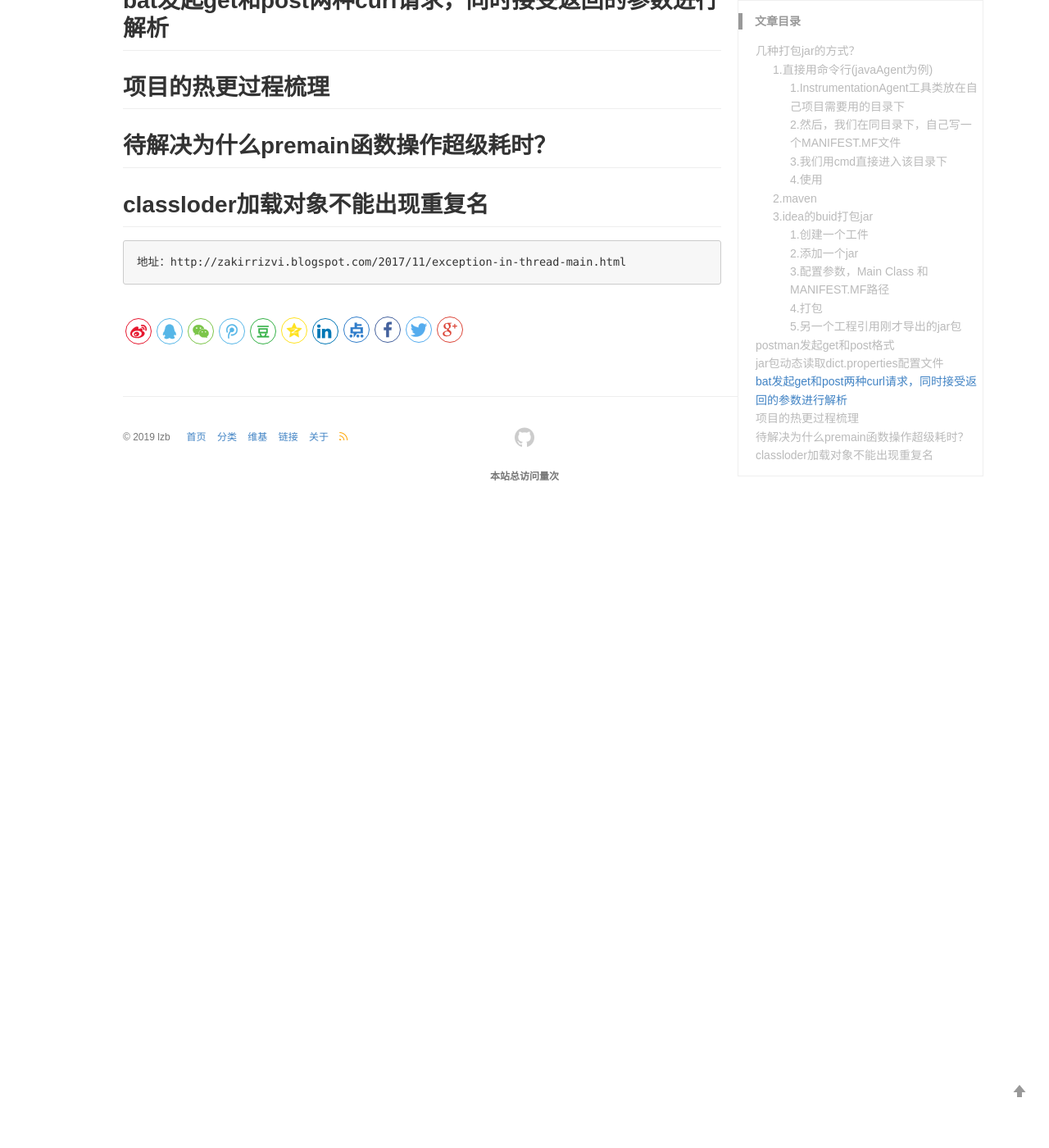
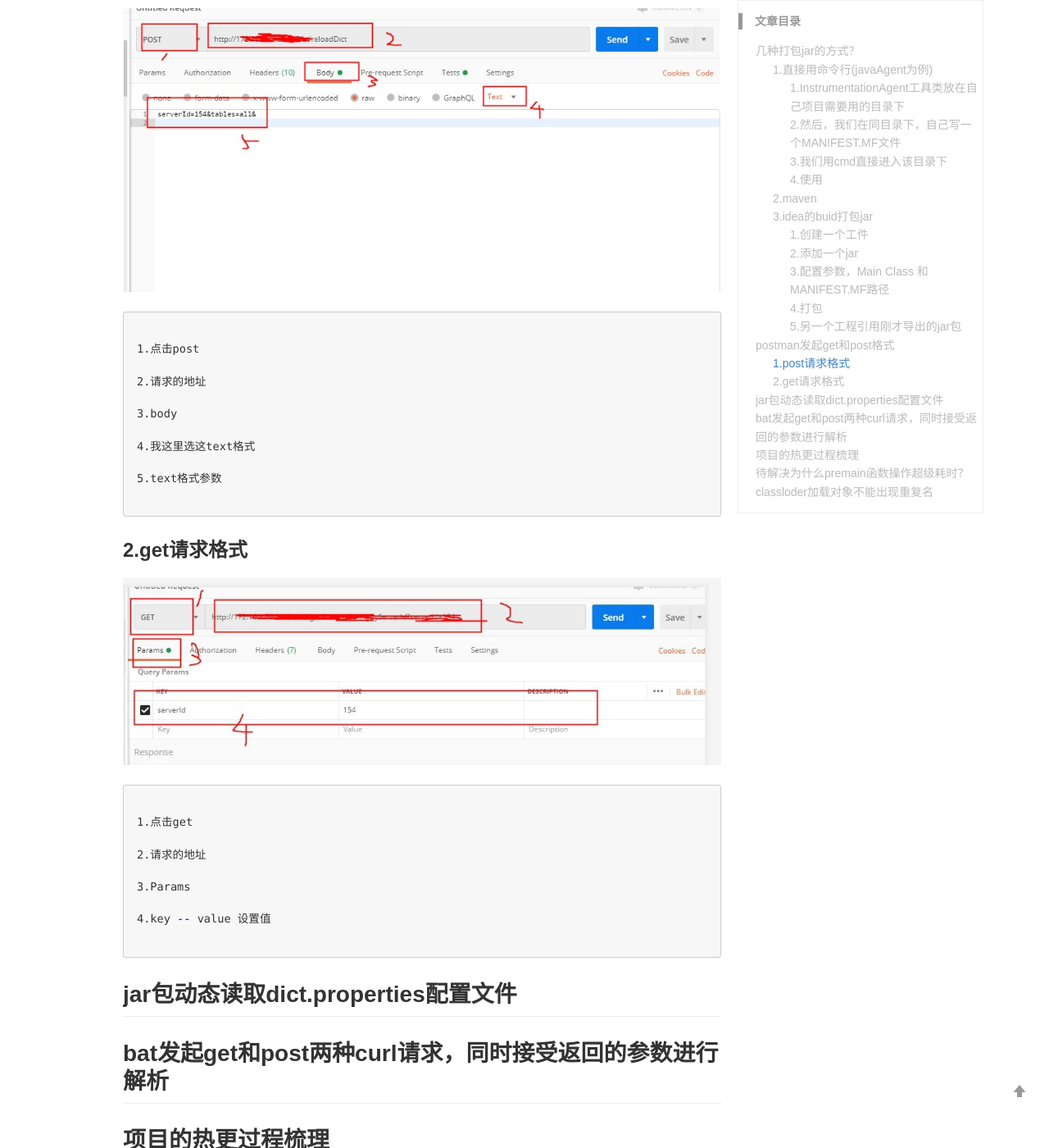
Before and after one commit to lizb0907/lizb0907.github.io, a Jekyll site: the page built from _posts/mmo-game/2018-09-23-Reload.md, in a window 1280 px wide and 1400 px high, scrolled down 4104 px. Shown: the whole window at 82% size. Built offline with Jekyll 4.4.1, drawn with Linux system fonts in a browser that asks for light colours; comment, search, counter and statistics services are not loaded; before the commit the page ends 4734 px from its top, so only the background shows below that; some of the changed text lies outside the part shown.

Commit message:
update postman

````diff
--- a/_posts/mmo-game/2018-09-23-Reload.md
+++ b/_posts/mmo-game/2018-09-23-Reload.md
@@ -95,6 +95,40 @@ Apply -> OK
 
 ## postman发起get和post格式
 
+### 1.post请求格式
+
+![](/images/posts/mmo_game/30.jpg)
+
+```sh
+
+1.点击post
+
+2.请求的地址
+
+3.body
+
+4.我这里选这text格式
+
+5.text格式参数
+
+```
+
+### 2.get请求格式
+
+![](/images/posts/mmo_game/31.jpg)
+
+```sh
+
+1.点击get
+
+2.请求的地址
+
+3.Params
+
+4.key -- value 设置值
+
+```
+
 ## jar包动态读取dict.properties配置文件
 
 ## bat发起get和post两种curl请求，同时接受返回的参数进行解析
````
Also changed, not shown: images/posts/mmo_game/30.jpg (added), images/posts/mmo_game/31.jpg (added).
